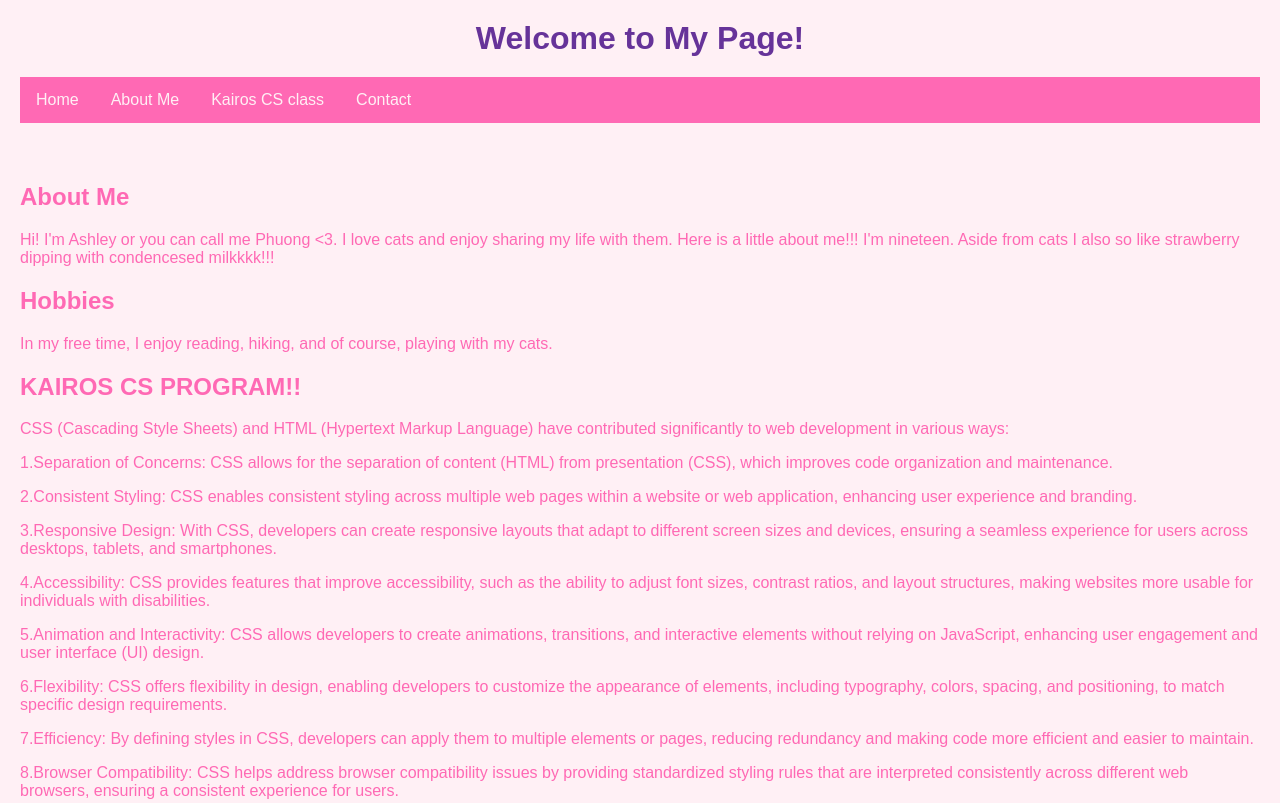
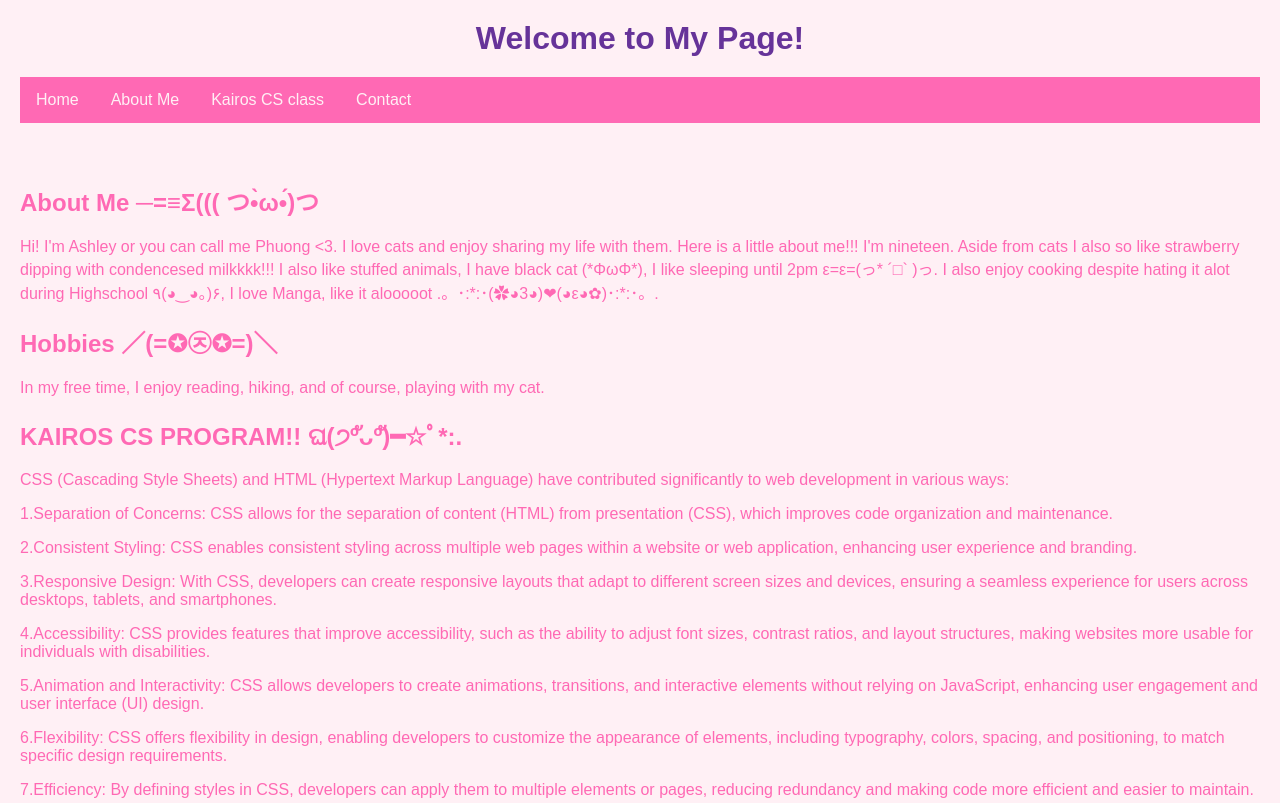
Before and after one commit to Phuong050103/project_1, a plain HTML site: page index.html in a window 1280 px wide. Shown: the top 803 px of the page. Drawn offline with Linux system fonts and the light colour scheme.

Commit message:
Add files via upload

```diff
--- a/index.html
+++ b/index.html
@@ -32,17 +32,17 @@
 
     <main>
         <section id="bio">
-            <h2 style="color: hotpink;">About Me</h2>
-            <p>Hi! I'm Ashley or you can call me Phuong <3. I love cats and enjoy sharing my life with them. Here is a little about me!!! I'm nineteen. Aside from cats I also so like strawberry dipping with condencesed milkkkk!!!</p>
+            <h2 style="color: hotpink;">About Me ─=≡Σ((( つ•̀ω•́)つ</h2>
+            <p>Hi! I'm Ashley or you can call me Phuong <3. I love cats and enjoy sharing my life with them. Here is a little about me!!! I'm nineteen. Aside from cats I also so like strawberry dipping with condencesed milkkkk!!! I also like stuffed animals, I have black cat (*ΦωΦ*), I like sleeping until 2pm ε=ε=(っ* ´□` )っ. I also enjoy cooking despite hating it alot during Highschool ٩(◕‿◕｡)۶, I love Manga, like it alooooot .。･:*:･(✿◕3◕)❤(◕ε◕✿)･:*:･。.</p>
         </section>
 
         <section id="hobbies">
-            <h2 style="color: hotpink;">Hobbies</h2>
-            <p>In my free time, I enjoy reading, hiking, and of course, playing with my cats.</p>
+            <h2 style="color: hotpink;">Hobbies ／(=✪㉨✪=)＼</h2>
+            <p>In my free time, I enjoy reading, hiking, and of course, playing with my cat.</p>
         </section>
 
         <section id="about-this-class">
-            <h2 style="color: hotpink;">KAIROS CS PROGRAM!!</h2>
+            <h2 style="color: hotpink;">KAIROS CS PROGRAM!! ଘ(੭ºัᴗºั)━☆ﾟ*:.</h2>
             <p>CSS (Cascading Style Sheets) and HTML (Hypertext Markup Language) have contributed significantly to web development in various ways:</p>
 
 <p>1.Separation of Concerns: CSS allows for the separation of content (HTML) from presentation (CSS), which improves code organization and maintenance.</p>
```
